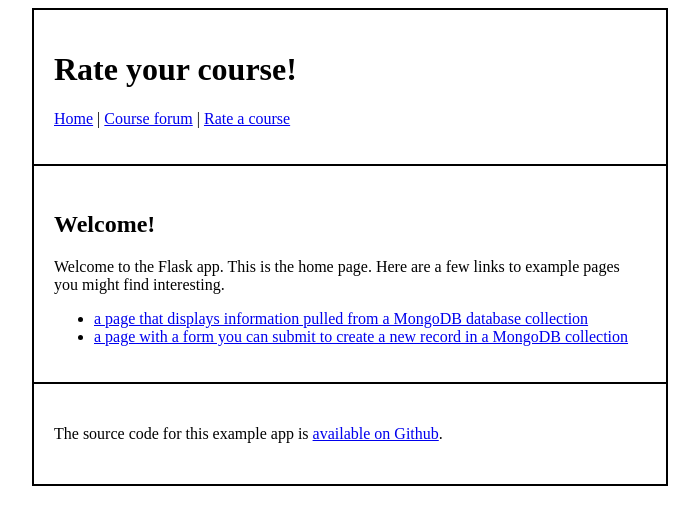
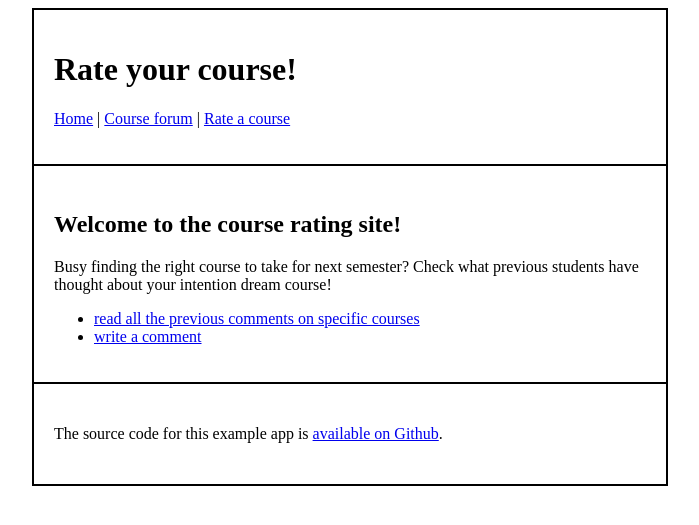
Before and after one commit to dbdesign-students-spring2024/7-web-app-aLittlennnnn, a Flask app: page / in a window 1280 px wide. Shown: the top 525 px of the page, without its empty margins (290-989 px from the left). Run offline with Flask 2, Linux system fonts and the light colour scheme.

Commit message:
version2

```diff
--- a/templates/create.html
+++ b/templates/create.html
@@ -1,6 +1,6 @@
 {% extends 'base.html' %} {% block container %}
-<h2>Create</h2>
-<p>Create a new record in the MongoDB database collection.</p>
+<h2>Just had a new course!</h2>
+<p>Create a rating and review for the course to help later students:</p>
 <form method="POST" action="{{ url_for('create_post') }}">
   <p>Your name: <input type="text" id="fname" name="fname" /><br /></p>
   <p>Which course? <input type="text" id="course_name" name="course_name" /><br /></p>
--- a/templates/index.html
+++ b/templates/index.html
@@ -1,11 +1,11 @@
 {% extends 'base.html' %}
 
 {% block container %}
-<h2>Welcome!</h2>
-<p>Welcome to the Flask app. This is the home page. Here are a few links to example pages you might find interesting.
+<h2>Welcome to the course rating site!</h2>
+<p>Busy finding the right course to take for next semester? Check what previous students have thought about your intention dream course!
     <ul>
-        <li><a href="{{ url_for('read')}}">a page that displays information pulled from a MongoDB database collection</a></li>
-        <li><a href="{{ url_for('create')}}">a page with a form you can submit to create a new record in a MongoDB collection</a></li>
+        <li><a href="{{ url_for('read')}}">read all the previous comments on specific courses</a></li>
+        <li><a href="{{ url_for('create')}}">write a comment</a></li>
     </ul>
 </p>
 {% endblock %}
--- a/templates/read.html
+++ b/templates/read.html
@@ -1,8 +1,8 @@
 {% extends 'base.html' %}
 
 {% block container %}
-<h2>Read</h2>
-<p>This page shows information pulled from a MongoDB database collection.
+<h2>Course forum</h2>
+<p>Read others ratings on courses they've taken.</p>
 
     {% for doc in docs %}
     <div>
```
